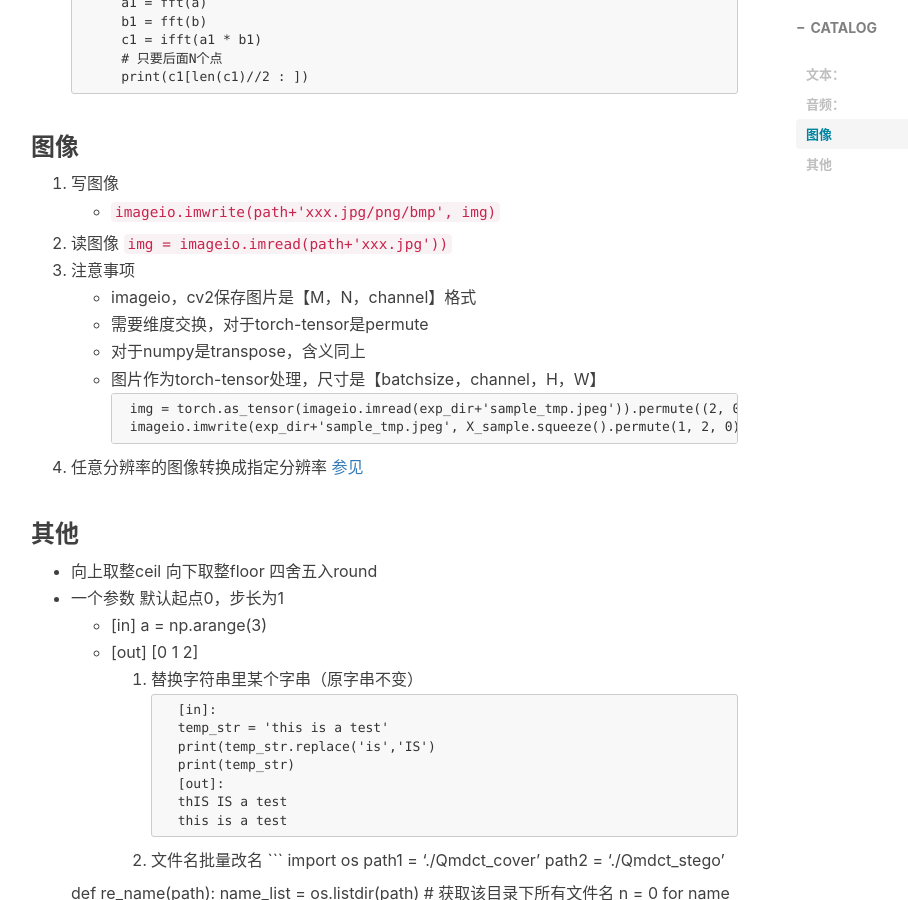
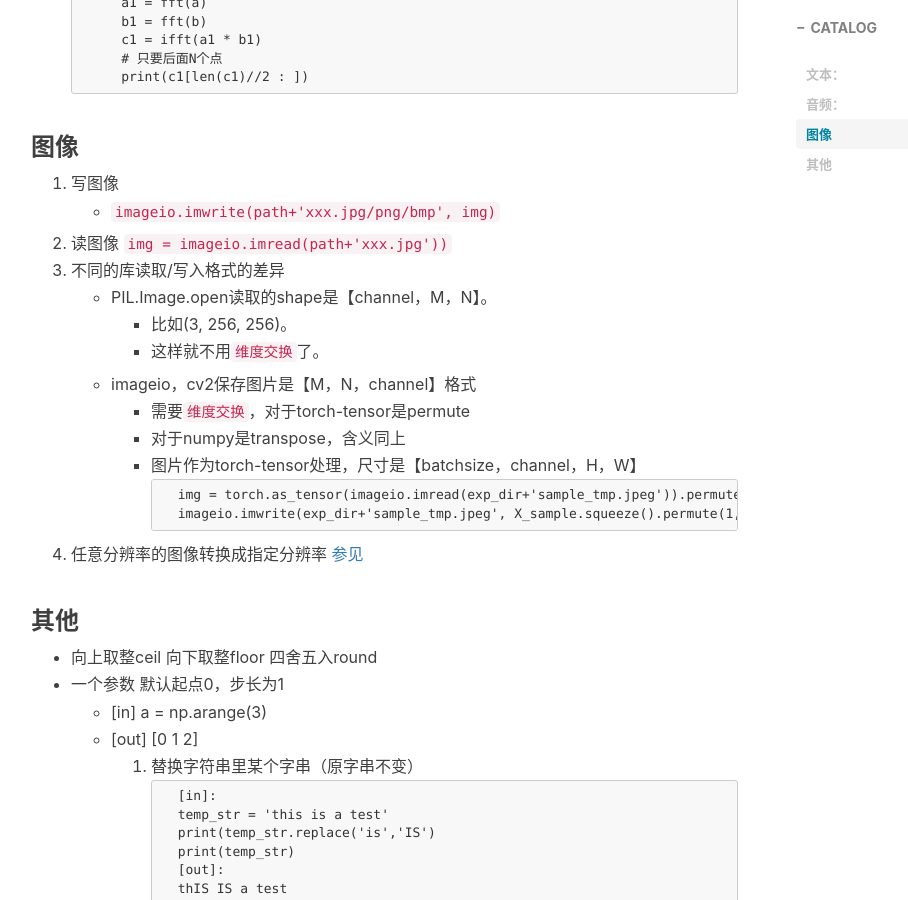
Before and after one commit to LeeeLiu/leeeliu.github.io, a Jekyll site: the page built from _posts/2019-09-09-python处理文本、音频.md, in a window 1280 px wide and 900 px high, scrolled down 1964 px. Shown: the whole window, without its empty margins (234-1142 px from the left). Built offline with Jekyll 4.4.1, drawn with Linux system fonts in a browser that asks for light colours; nearby versions of some CDN libraries; comment, search, counter and statistics services are not loaded.

Commit message:
Update 2019-09-09-python处理文本、音频.md

````diff
--- a/_posts/2019-09-09-python处理文本、音频.md
+++ b/_posts/2019-09-09-python处理文本、音频.md
@@ -97,18 +97,20 @@ for file in files1:         #遍历文件夹
 ### 图像
 1. 写图像
     - `imageio.imwrite(path+'xxx.jpg/png/bmp', img)`
-
 2. 读图像
     `img = imageio.imread(path+'xxx.jpg'))`
-3. 注意事项
+3. 不同的库读取/写入格式的差异
+    - PIL.Image.open读取的shape是【channel，M，N】。
+        * 比如(3, 256, 256)。
+        * 这样就不用`维度交换`了。
     - imageio，cv2保存图片是【M，N，channel】格式
-    - 需要维度交换，对于torch-tensor是permute
-    - 对于numpy是transpose，含义同上
-    - 图片作为torch-tensor处理，尺寸是【batchsize，channel，H，W】
-    ```
-    img = torch.as_tensor(imageio.imread(exp_dir+'sample_tmp.jpeg')).permute((2, 0, 1)).unsqueeze(dim=0)
-    imageio.imwrite(exp_dir+'sample_tmp.jpeg', X_sample.squeeze().permute(1, 2, 0).cpu().numpy())
-    ```
+        * 需要`维度交换`，对于torch-tensor是permute
+        * 对于numpy是transpose，含义同上
+        * 图片作为torch-tensor处理，尺寸是【batchsize，channel，H，W】
+            ```
+            img = torch.as_tensor(imageio.imread(exp_dir+'sample_tmp.jpeg')).permute((2, 0, 1)).unsqueeze(dim=0)
+            imageio.imwrite(exp_dir+'sample_tmp.jpeg', X_sample.squeeze().permute(1, 2, 0).cpu().numpy())
+            ```
 4. 任意分辨率的图像转换成指定分辨率
     [参见](../files/resize_img.py)
 
````
